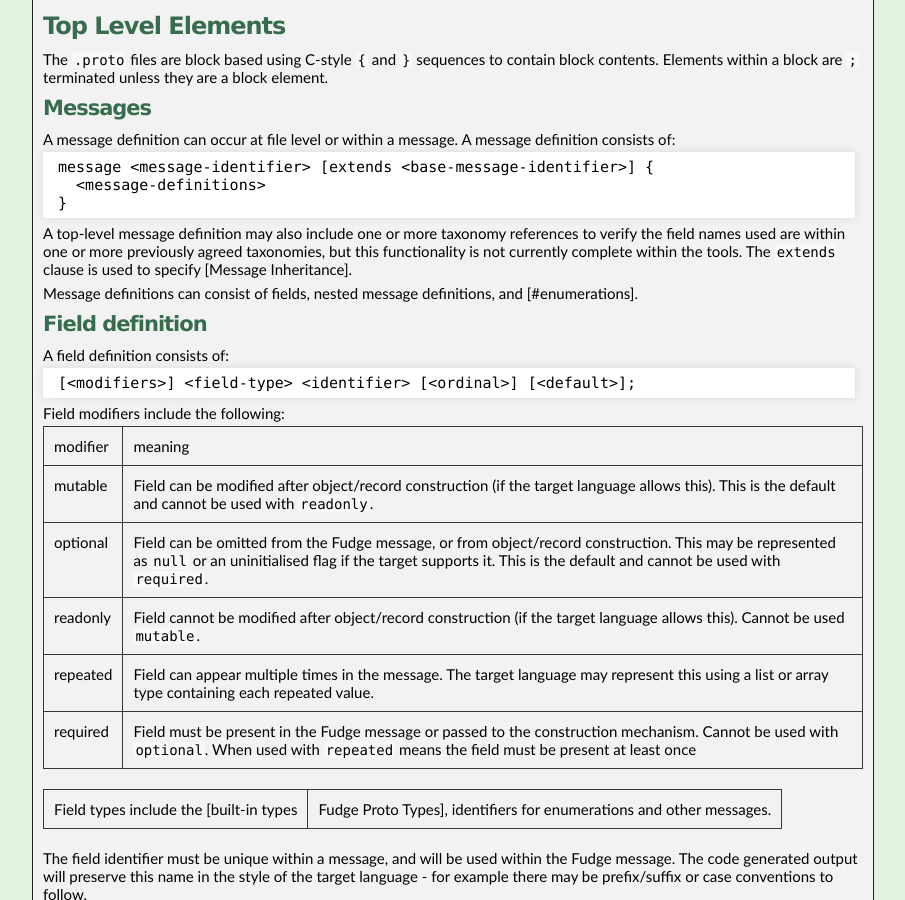
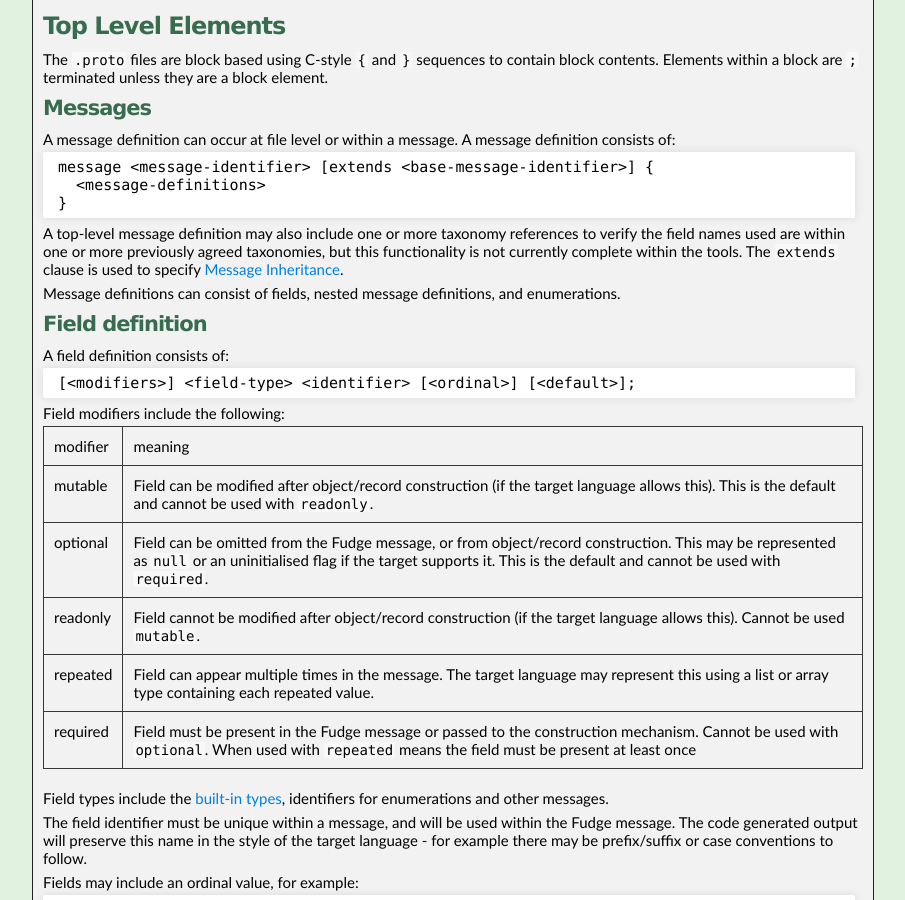
Before and after one commit to FudgeMsg/fudgemsg.github.io, a Jekyll site: the page built from docs/fudge-proto-syntax.md, in a window 1280 px wide and 900 px high, scrolled down 621 px. Shown: the whole window, without its empty margins (187-1092 px from the left). Built offline with Jekyll 4.4.1, drawn with Linux system fonts in a browser that asks for light colours; some of the changed lines change nothing that is shown.

Commit message:
New version of website

```diff
--- a/docs/fudge-proto-syntax.md
+++ b/docs/fudge-proto-syntax.md
@@ -59,9 +59,9 @@
 
 A top-level message definition may also include one or more taxonomy references to verify the field names
 used are within one or more previously agreed taxonomies, but this functionality is not currently complete
-within the tools. The `extends` clause is used to specify [Message Inheritance].
+within the tools. The `extends` clause is used to specify [Message Inheritance](fudge-proto-inheritance.html).
 
-Message definitions can consist of fields, nested message definitions, and [#enumerations].
+Message definitions can consist of fields, nested message definitions, and enumerations.
 
 
 #### Field definition
@@ -81,7 +81,7 @@
 | repeated | Field can appear multiple times in the message. The target language may represent this using a list or array type containing each repeated value. |
 | required | Field must be present in the Fudge message or passed to the construction mechanism. Cannot be used with `optional`. When used with `repeated` means the field must be present at least once |
 
-Field types include the [built-in types|Fudge Proto Types], identifiers for enumerations and other messages.
+Field types include the [built-in types](fudge-proto-types.html), identifiers for enumerations and other messages.
 
 The field identifier must be unique within a message, and will be used within the Fudge message.
 The code generated output will preserve this name in the style of the target language - for example
```
